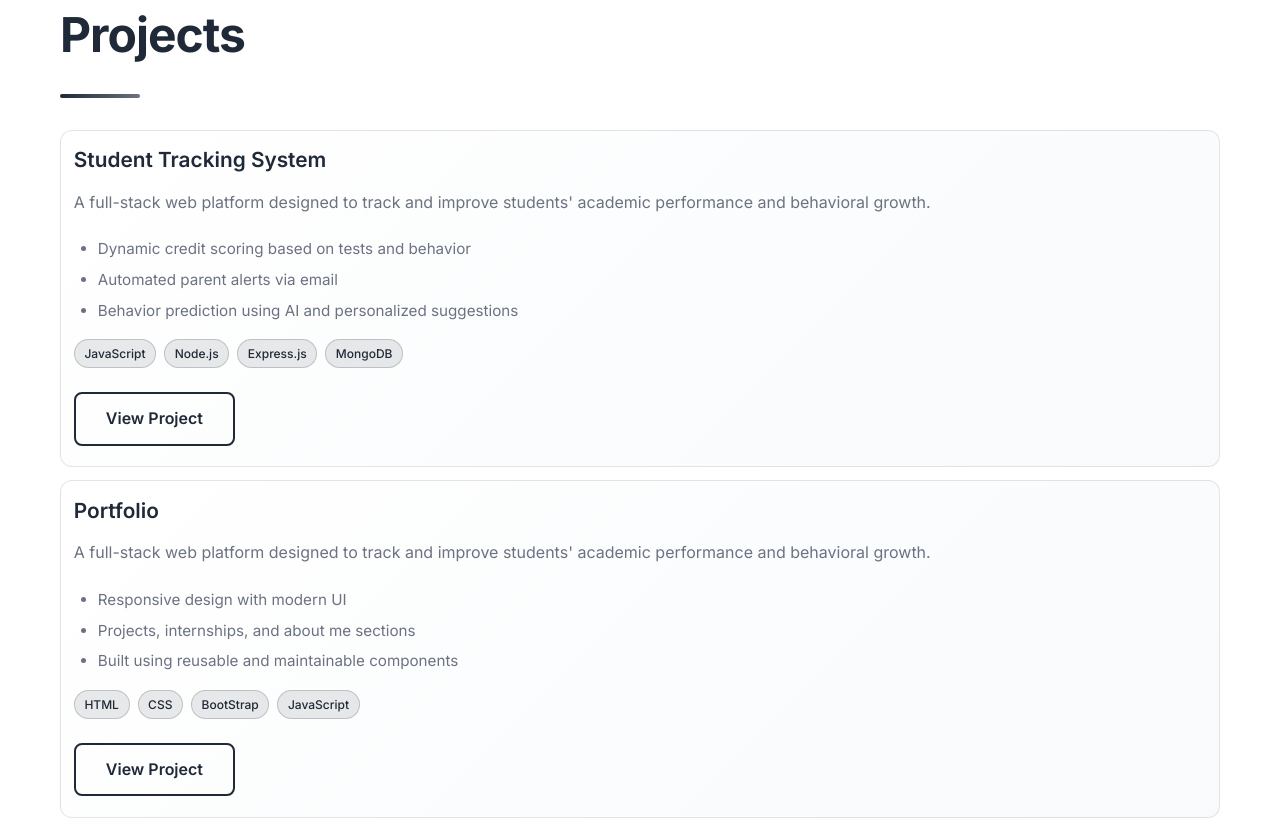
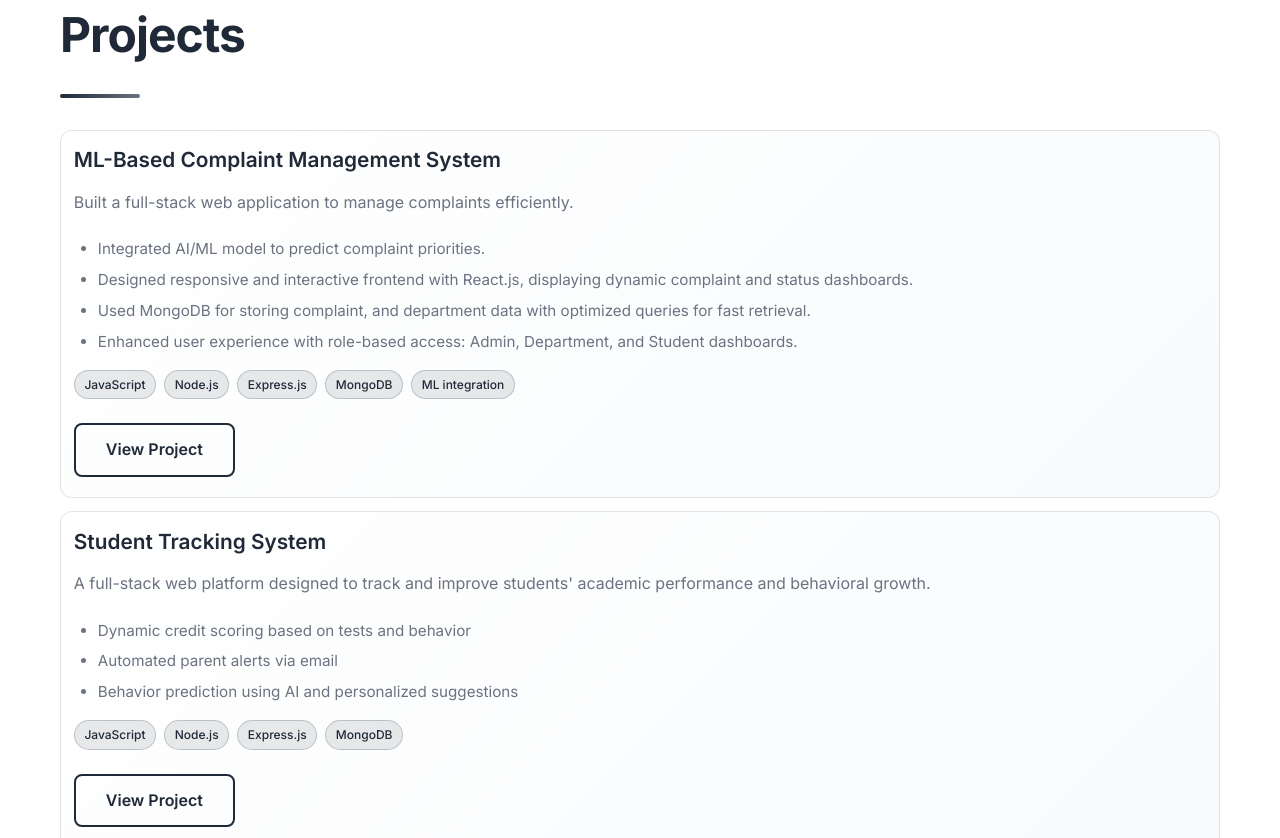
Before and after one commit to Thrishakandi4/Portfolio_Thrisha_kandi, a plain HTML site: page index.html in a window 1280 px wide. Shown: the part 2500-3338 px from the top of the page. Drawn offline with Linux system fonts and the light colour scheme.

Commit message:
added prject CMS

```diff
--- a/index.html
+++ b/index.html
@@ -183,10 +183,33 @@
 
     <!-- Projects Section -->
     <section id="projects" class="projects">
+
         <div class="projects-content">
             <div class="projects-title-section">
                 <h2 class="projects-title">Projects</h2>
                 <div class="projects-title-line"></div>
+            </div>
+             <div class="projects-text-section">
+                <div class="projects-grid">
+                    <div class="project-card">
+                        <h3>ML-Based Complaint Management System</h3>
+                        <p>Built a full-stack web application to manage complaints efficiently.</p>
+                        <ul class="project-features">
+                            <li>Integrated AI/ML model to predict complaint priorities.</li>
+                            <li>Designed responsive and interactive frontend with React.js, displaying dynamic complaint and status dashboards.</li>
+                            <li>Used MongoDB for storing  complaint, and department data with optimized queries for fast retrieval.</li>
+                            <li>Enhanced user experience with role-based access: Admin, Department, and Student dashboards.</li>
+                        </ul>
+                        <div class="project-tech">
+                            <span class="tech-tag">JavaScript</span>
+                            <span class="tech-tag">Node.js</span>
+                            <span class="tech-tag">Express.js</span>
+                            <span class="tech-tag">MongoDB</span>
+                            <span class="tech-tag">ML integration</span>
+                        </div>
+                        <a href="https://studenttrack-1.onrender.com" class="btn btn-outline">View Project</a>
+                    </div>
+                </div>
             </div>
             <div class="projects-text-section">
                 <div class="projects-grid">
```
